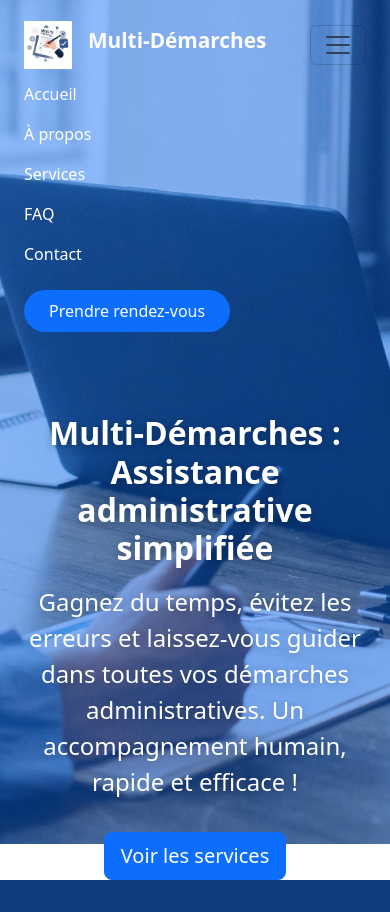
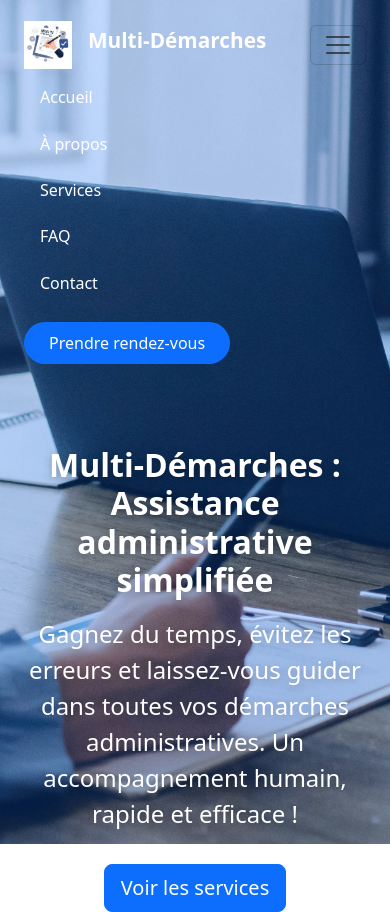
Before and after one commit to Sullivankow/multidemarches, a PHP site: page /template/header.php in a window 390 px wide, after a click that opens the changed part. Before the commit the page ends 880 px from the top, so only its background shows below. Run offline with PHP 8.4, Linux system fonts and the light colour scheme.

Commit message:
Update header

```diff
--- a/asset/css/override-bootstrap.css
+++ b/asset/css/override-bootstrap.css
@@ -141,7 +141,7 @@
     left: 0;
     width: 100%;
     height: 100%;
-	background: rgba(13, 110, 253, 0.45); /* bleu Bootstrap avec opacité */
+    background: rgba(13,110,253,0.25); /* bleu un peu plus foncé */
     z-index: 1;
 }
 
@@ -190,6 +190,29 @@
 	justify-content: center;
 }
 
+.navbar-nav .nav-link {
+    transition: background 0.2s, color 0.2s;
+    border-radius: 0.5rem;
+}
+.navbar-nav .nav-link:hover,
+.navbar-nav .nav-link:focus {
+    background: rgba(13,110,253,0.15);
+    color: white !important;
+}
+
+@media (max-width: 991.98px) {
+    .navbar-nav .nav-link {
+        margin: 0.2rem 0;
+        padding-left: 1rem;
+        padding-right: 1rem;
+    }
+    .navbar-nav .nav-link:hover,
+    .navbar-nav .nav-link:focus {
+        background: rgba(13,110,253,0.25);
+        color: #fff !important;
+    }
+}
+
 .navbar .navbar-brand img {
 	height: 48px;
 }
```
Lines whose indentation alone changed are shown as unchanged.
